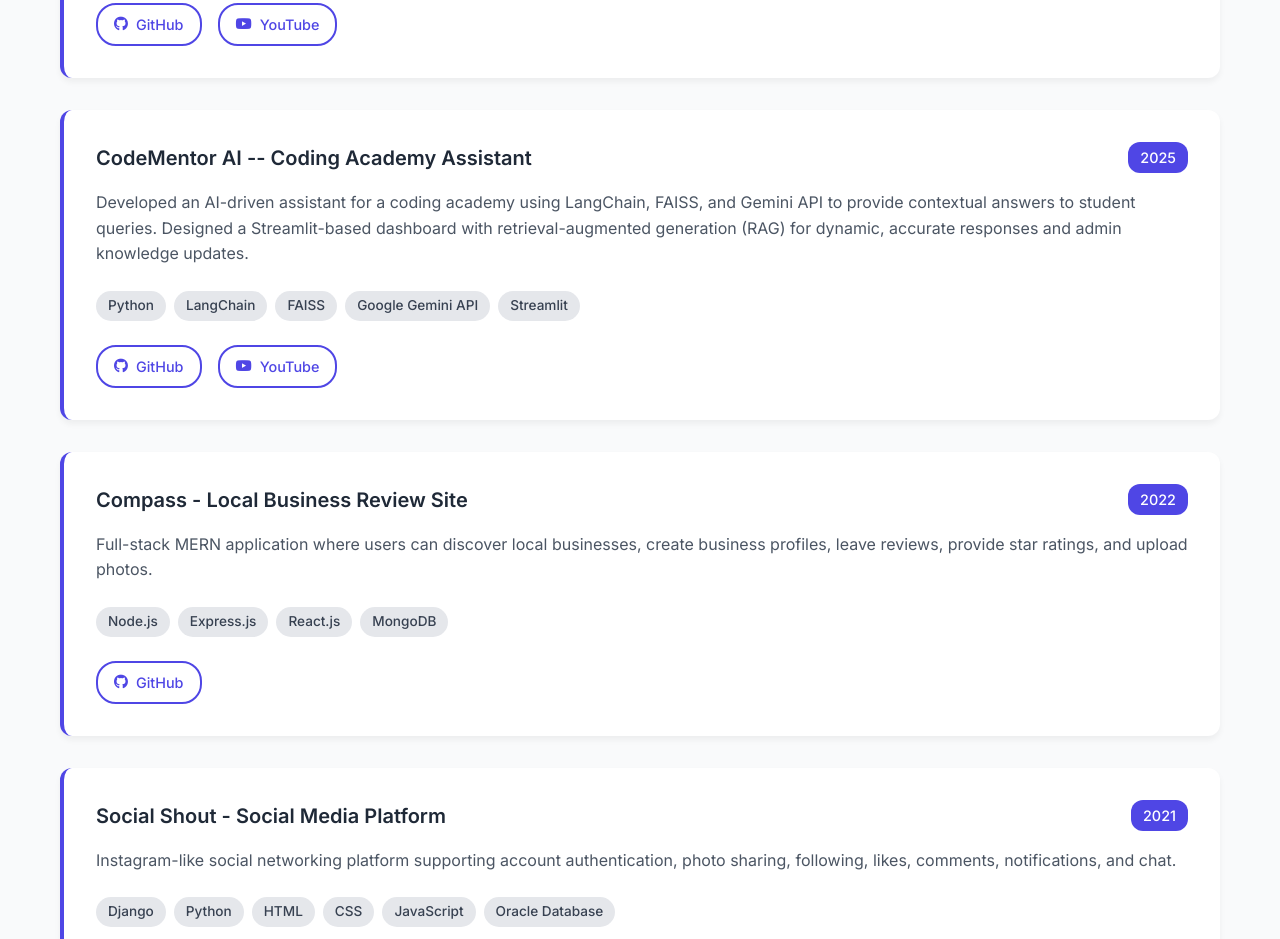
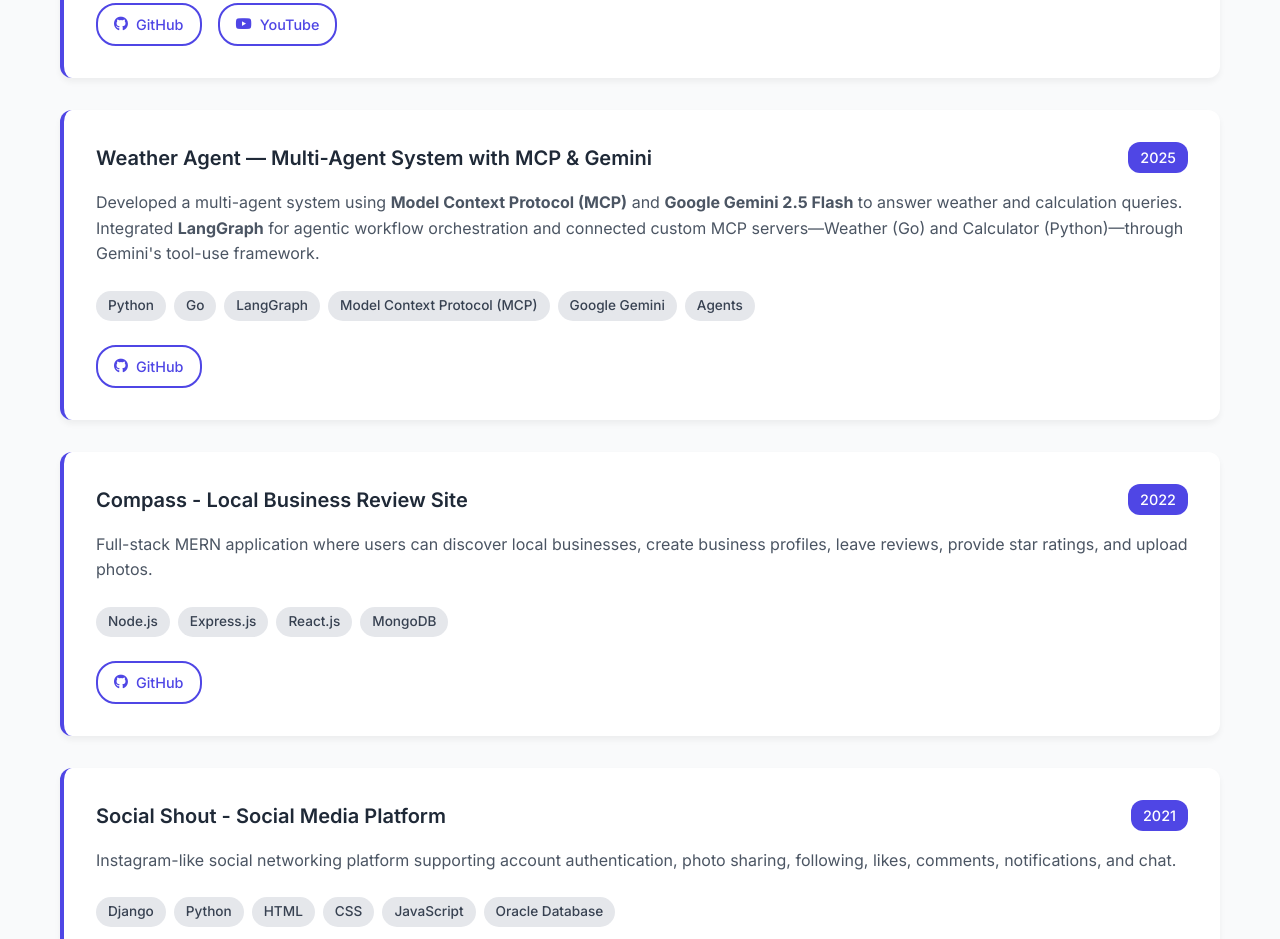
Before and after one commit to Ovi-Poddar/Portfolio, a plain HTML site: page index.html in a window 1280 px wide. Shown: the part 6778-7717 px from the top of the page. Drawn offline with Linux system fonts and the light colour scheme.

Commit message:
Updated MCP project and cv details of iqvia

```diff
--- a/index.html
+++ b/index.html
@@ -305,25 +305,26 @@
 </div>
                 <div class="project-item">
                     <div class="project-header">
-                        <h3>CodeMentor AI -- Coding Academy Assistant</h3>
+                        <h3>Weather Agent — Multi-Agent System with MCP & Gemini</h3>
                         <span class="project-year">2025</span>
                     </div>
                     <p class="project-description">
-                        Developed an AI-driven assistant for a coding academy using LangChain, FAISS, and Gemini API to provide contextual answers to student queries. Designed a Streamlit-based dashboard with retrieval-augmented generation (RAG) for dynamic, accurate responses and admin knowledge updates.
+                        Developed a multi-agent system using <strong>Model Context Protocol (MCP)</strong> and
+                        <strong>Google Gemini 2.5 Flash</strong> to answer weather and calculation queries.
+                        Integrated <strong>LangGraph</strong> for agentic workflow orchestration and connected custom
+                        MCP servers—Weather (Go) and Calculator (Python)—through Gemini's tool-use framework.
                     </p>
                     <div class="project-tech">
                         <span class="tech-tag">Python</span>
-                        <span class="tech-tag">LangChain</span>
-                        <span class="tech-tag">FAISS</span>
-                        <span class="tech-tag">Google Gemini API</span>
-                        <span class="tech-tag">Streamlit</span>
+                        <span class="tech-tag">Go</span>
+                        <span class="tech-tag">LangGraph</span>
+                        <span class="tech-tag">Model Context Protocol (MCP)</span>
+                        <span class="tech-tag">Google Gemini</span>
+                        <span class="tech-tag">Agents</span>
                     </div>
                     <div class="project-links">
-                        <a href="https://github.com/Ovi-Poddar/CodeMentor-AI" class="project-link">
+                        <a href="https://github.com/Ovi-Poddar/Simple-LLM-Chatbot" class="project-link">
                             <i class="fab fa-github"></i> GitHub
-                        </a>
-                        <a href="https://www.youtube.com/watch?v=nZfQate0ArA" class="project-link">
-                            <i class="fab fa-youtube"></i> YouTube
                         </a>
                     </div>
                 </div>
```
Also changed, not shown: 1 other file.
